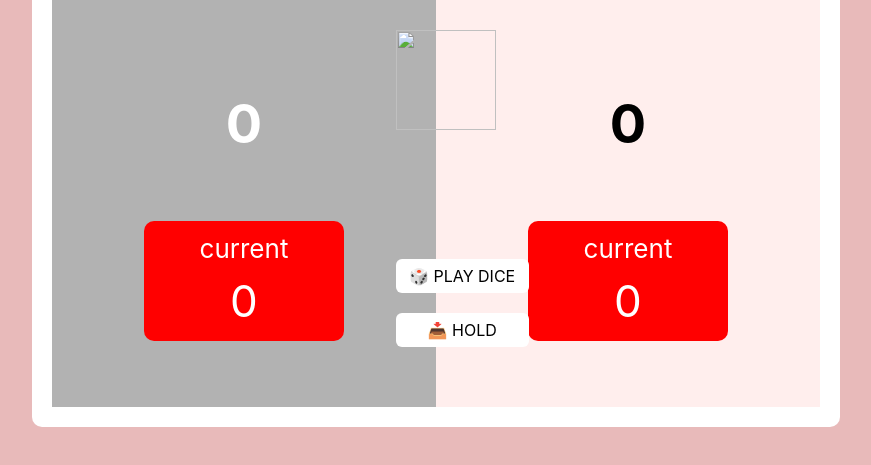
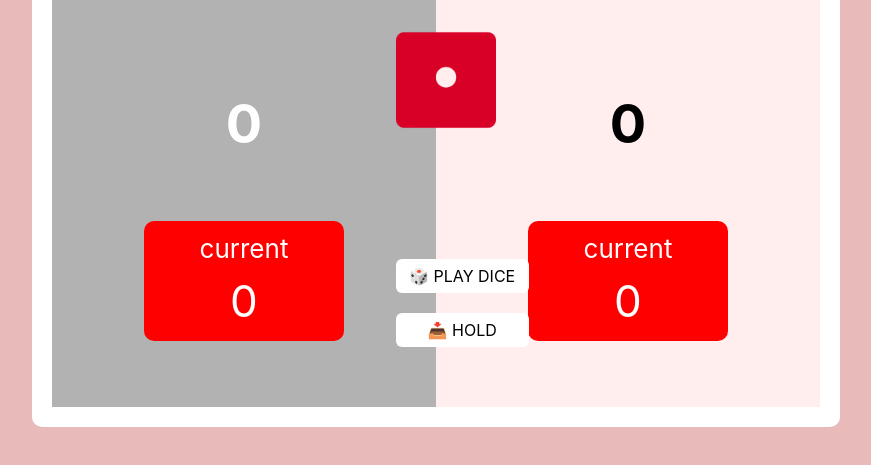
Before and after one commit to SomaliaTech/dice-game-somalia, a plain HTML site: page index.html in a window 1280 px wide. Shown: the part 273-738 px from the top of the page, without its empty margins (204-1075 px from the left). Drawn offline with Linux system fonts and the light colour scheme.

Commit message:
Update index.html

```diff
--- a/index.html
+++ b/index.html
@@ -26,7 +26,7 @@
       </div>
       <div class="center">
         <div class="new_game role">🔁 NEW GAME</div>
-        <img src="./images/dice_1.png" class="dice_image" />
+        <img src="./dice_1.png" class="dice_image" />
         <div class="bottom">
           <div class="role_dice role">🎲 PLAY DICE</div>
           <div class="dice_hold role">📥 HOLD</div>
```
